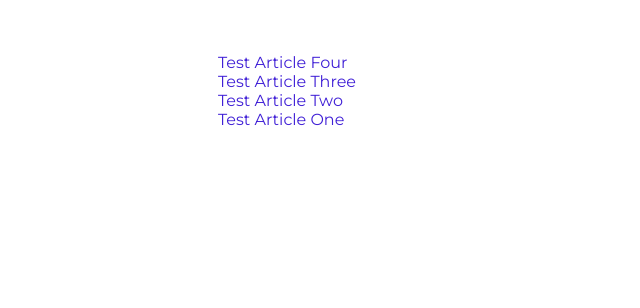
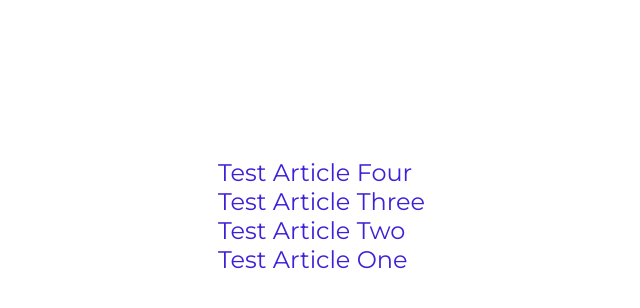
Before and after one commit to trattner/trattner.github.io, a Jekyll site: the page built from _pages/things.md, in a window 1280 px wide. Shown: the top 308 px of the page, without its empty margins (106-746 px from the left). Built offline with Jekyll 4.4.1, drawn with Linux system fonts in a browser that asks for light colours; nearby versions of some CDN libraries; some web fonts are replaced.

Commit message:
padding tops

```diff
--- a/css/style.css
+++ b/css/style.css
@@ -65,11 +65,11 @@ img.about-head:hover{
   margin: auto;
   width: 50%;
   font-family: 'Montserrat', sans-serif;
-  padding-top: 45px;
+  padding-top: 150px;
 }
 
 a.archive-title{
-  font-size: 16px;
+  font-size: 24px;
 }
 
 .clippings{
```
